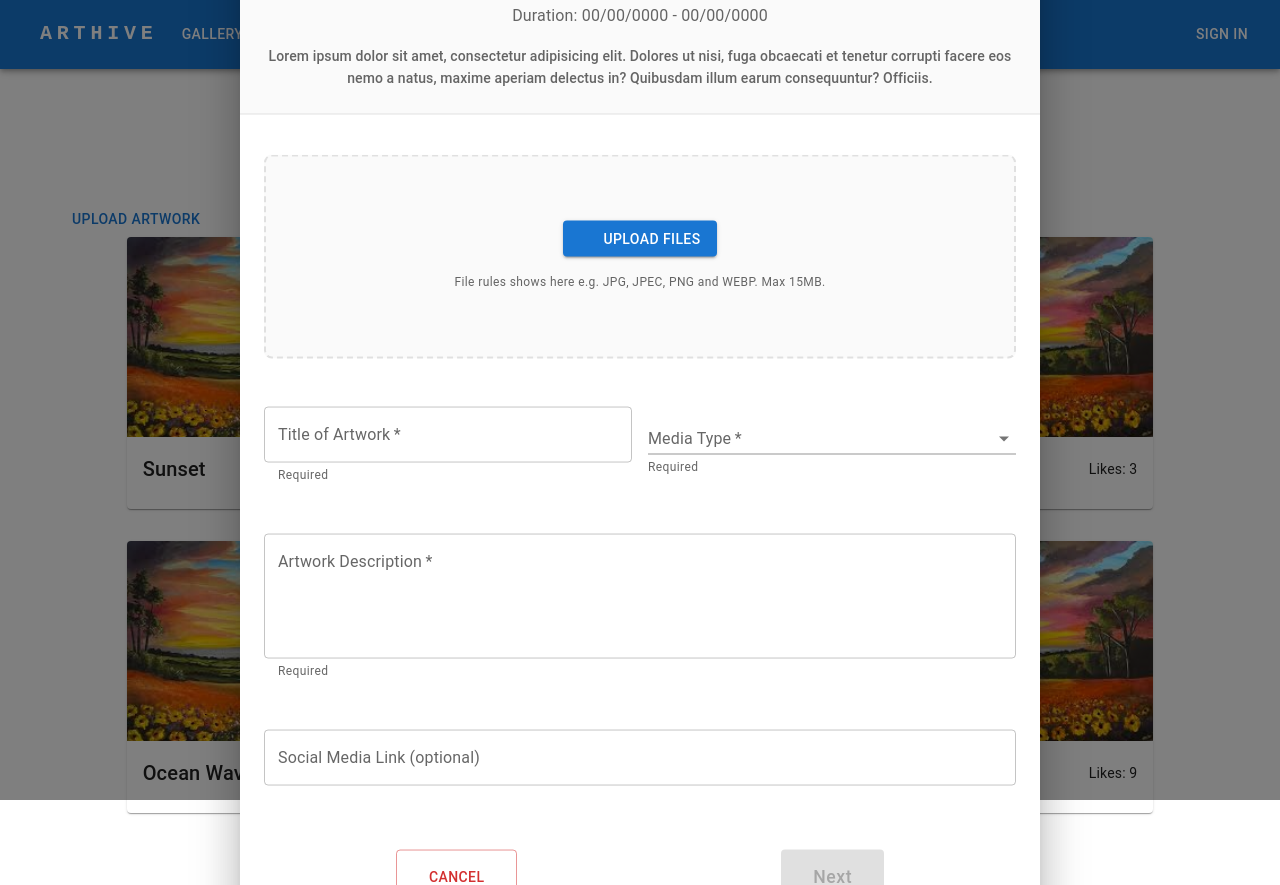
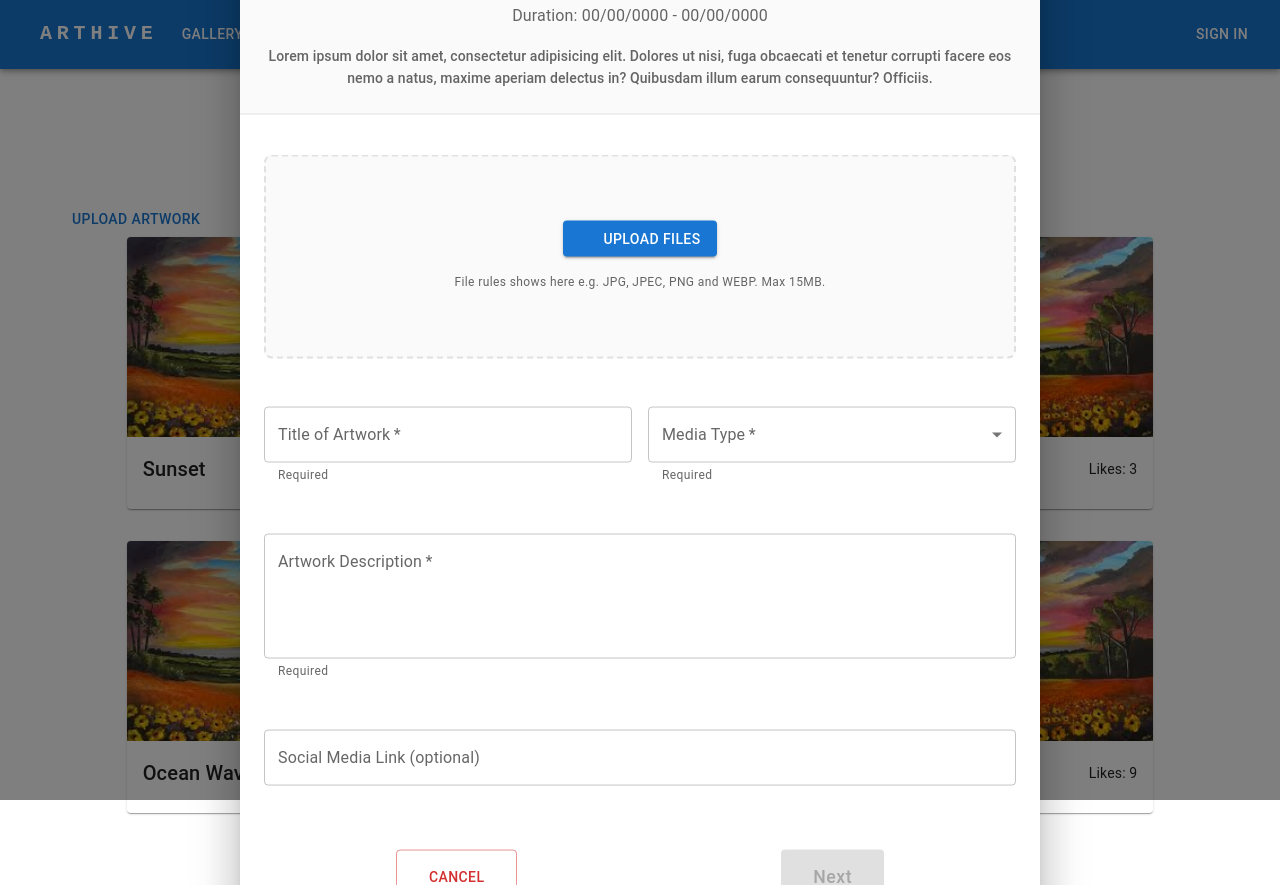
Before and after one commit to Code-the-Dream-School/jj-practicum-team-4-front, a React (Vite) app: page /gallery in a window 1280 px wide. Both pictures are taken after a click on the button "UPLOAD ARTWORK". Built offline with nearby package versions, Linux system fonts and the light colour scheme; some icons are missing.

Commit message:
Update media type variant.

```diff
--- a/src/components/Form/Form.jsx
+++ b/src/components/Form/Form.jsx
@@ -187,7 +187,7 @@ function Form() {
 
           <Grid size={{ xs: 12, md: 6 }}>
             <FormControl
-              variant="standard"
+              // variant="standard"
               sx={{ textTransform: "capitalize", my: { xs: 3, md: 0 } }}
               fullWidth
               required
```
